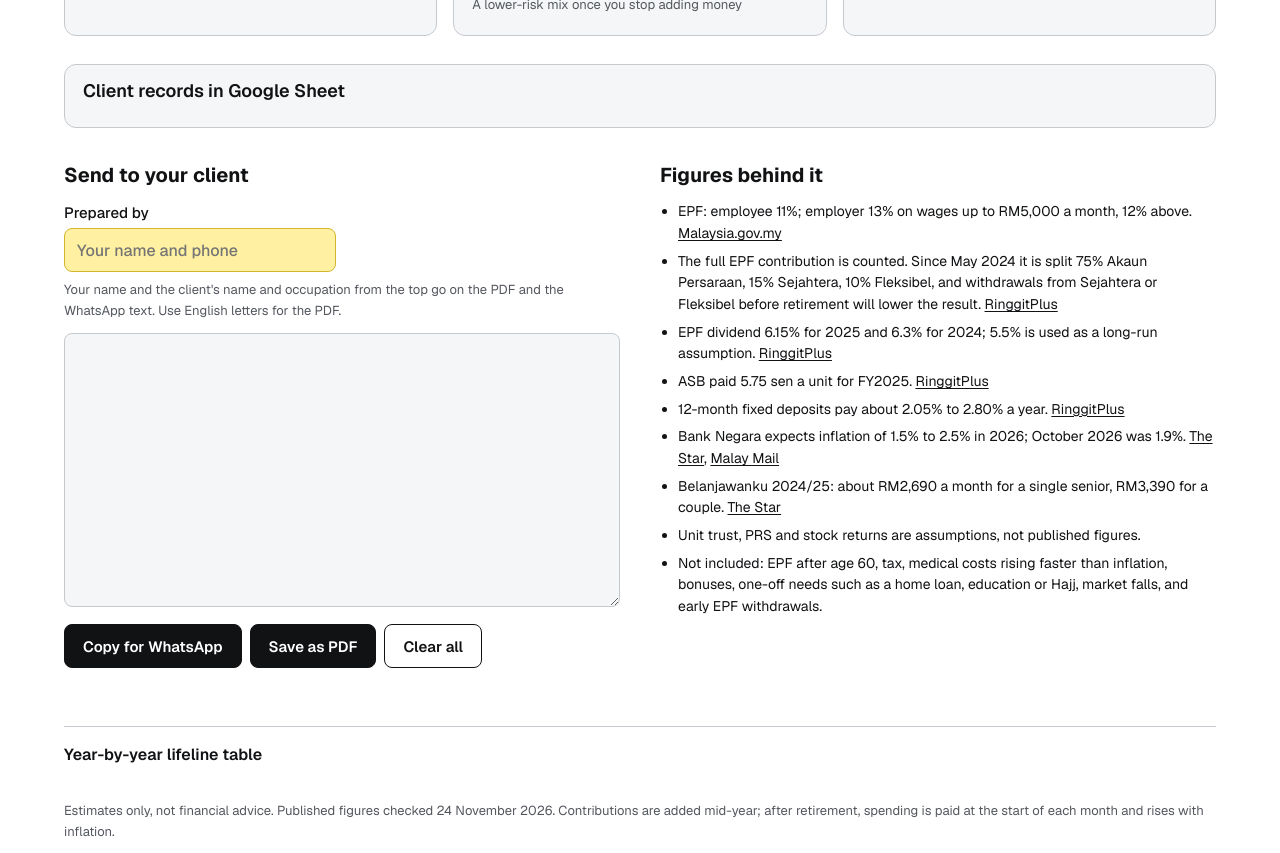
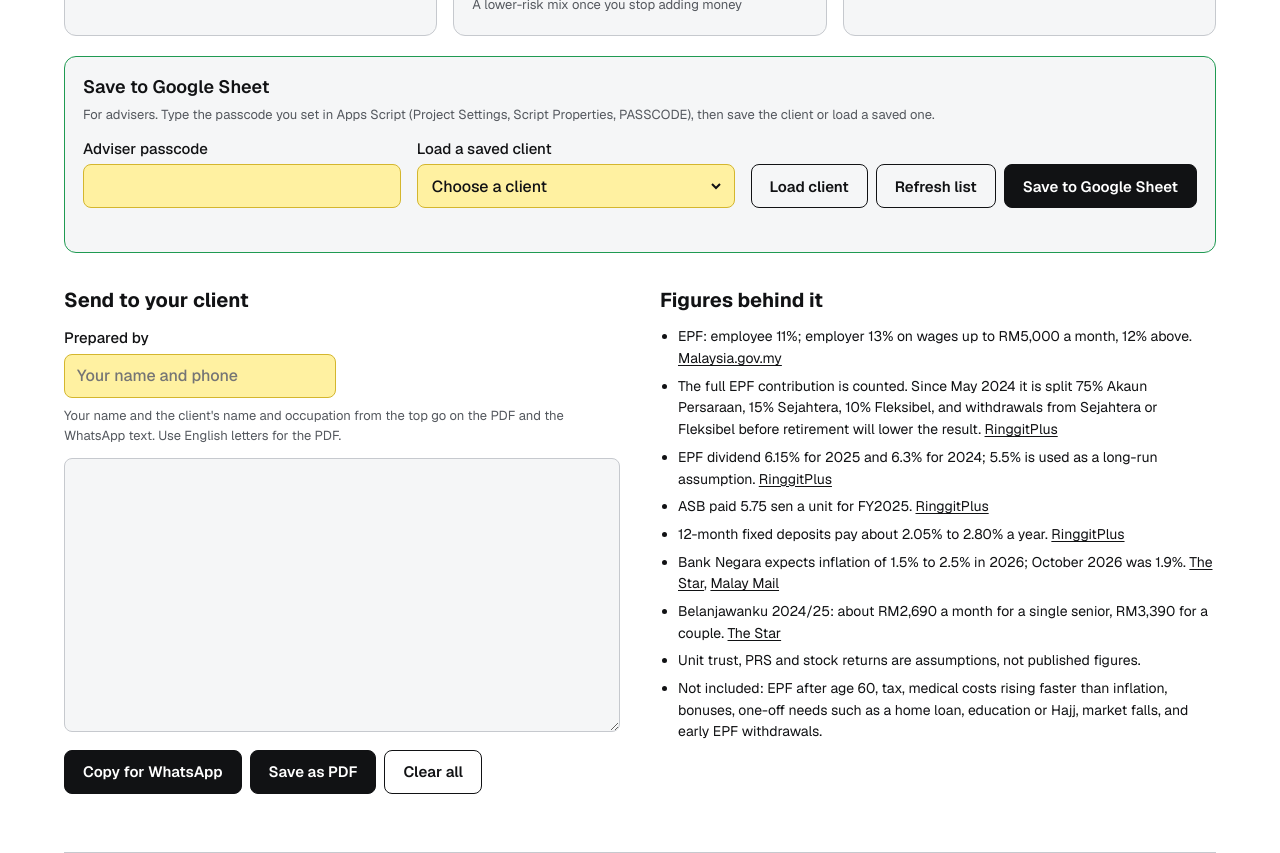
Before and after one commit to aubreyvoon/retirement-calculator, a plain HTML site: page index.html in a window 1280 px wide. Shown: the part 2049-2902 px from the top of the page. Drawn offline with nearby package versions, Linux system fonts and the light colour scheme.

Commit message:
Save to Google Sheet section always open

```diff
--- a/index.html
+++ b/index.html
@@ -51,8 +51,8 @@ h1{font-size:clamp(30px,4.2vw,44px);line-height:1.05;letter-spacing:-.02em;margi
 .who .f .l{font-size:14px}
 .stp button:disabled{opacity:.3;cursor:not-allowed}
 .stp input[readonly]{cursor:default}
-.recs{margin-top:28px;border:1px solid var(--line);border-radius:12px;padding:4px 18px 14px;background:var(--panel)}
-.recs summary{font-size:18px}
+.recs{margin-top:20px;border:1.5px solid var(--grn);border-radius:12px;padding:16px 18px 14px;background:var(--panel)}
+.recs h2{font-size:18px;margin:0 0 4px;font-weight:600}
 .recrow{display:flex;flex-wrap:wrap;gap:12px 16px;align-items:flex-end}
 .recrow .f{margin:0;flex:1 1 220px;max-width:340px}
 .recrow .btns{margin-top:0}
@@ -194,16 +194,16 @@ tr.r td{background:var(--yel);font-weight:600}
 <main class="band">
 <div class="wrap">
   <div class="grid" id="panels"></div>
-  <details class="recs" id="recs" hidden>
-    <summary>Client records in Google Sheet</summary>
+  <section class="recs" id="recs" hidden>
+    <h2>Save to Google Sheet</h2>
     <p class="h" id="recWhere" style="margin:0 0 12px"></p>
     <div class="recrow">
       <div class="f" id="keyRow" hidden><label class="l" for="recKey">Adviser passcode</label><span class="in"><input id="recKey" type="password" autocomplete="current-password"></span></div>
       <div class="f"><label class="l" for="recSel">Load a saved client</label><span class="in"><select id="recSel"><option value="">Choose a client</option></select></span></div>
-      <div class="btns"><button type="button" class="btn ghost" id="recLoad">Load client</button><button type="button" class="btn ghost" id="recRefresh">Refresh list</button><button type="button" class="btn" id="recSave">Save this client</button></div>
+      <div class="btns"><button type="button" class="btn ghost" id="recLoad">Load client</button><button type="button" class="btn ghost" id="recRefresh">Refresh list</button><button type="button" class="btn" id="recSave">Save to Google Sheet</button></div>
     </div>
     <p class="msg" id="recMsg" aria-live="polite"></p>
-  </details>
+  </section>
   <div class="out">
     <section>
       <h2>Send to your client</h2>
@@ -526,7 +526,7 @@ const recErr=(e,write)=>{const c=e&&e.code;
   if(c==='not_in_manifest'||c==='approval_required'||c==='not_granted')return 'This calculator needs your OK to use Google Sheets. Allow it when claude.ai asks, then try again.';
   if(c==='blocked_by_policy')return 'Your organisation does not allow this calculator to use Google Sheets.';
   if(c==='tool_error')return 'Google Sheets refused the request. Check that you can open the sheet and that it still has the '+TAB+' tab.';
-  if(c==='passcode')return 'That adviser passcode is not right.';
+  if(c==='passcode')return getKey()?"That passcode doesn't match the PASSCODE set in Apps Script (Project Settings, Script Properties).":'Type your adviser passcode first.';
   if(c==='no_tab')return 'The sheet has no tab named '+TAB+'.';
   if(write&&(c==='server_unavailable'||c==='upstream_error'||c==='network'||c==='cancelled'))return 'Google Sheets did not confirm the save. Check the sheet before saving again, so the client is not saved twice.';
   if(c==='server_unavailable'||c==='network')return 'Google Sheets did not respond. Try again in a moment.';
@@ -539,9 +539,9 @@ async function post(o){if(!getKey())throw {code:'passcode'};let r,j=null;try{r=a
     $('#recWhere').textContent='Saves each client as a new row in the '+TAB+' tab of your Google Sheet, using your Google Sheets connection in Claude.';}
   else if(SCRIPT_URL&&!framed){BK={save:row=>post({action:'save',row}),list:async()=>(await post({action:'list'})).rows||[]};
     $('#keyRow').hidden=false;try{$('#recKey').value=sessionStorage.getItem('rcm-key')||'';}catch(e){}
-    $('#recWhere').textContent='For advisers. Enter your passcode to save clients to, or load them from, your Google Sheet.';}
+    $('#recWhere').textContent='For advisers. Type the passcode you set in Apps Script (Project Settings, Script Properties, PASSCODE), then save the client or load a saved one.';}
   $('#recs').hidden=!BK;})();
-$('#recs').addEventListener('toggle',()=>{if($('#recs').open&&!LISTED&&BK&&($('#keyRow').hidden||getKey()))refreshList();});
+$('#recSel').addEventListener('focus',()=>{if(!LISTED&&BK&&($('#keyRow').hidden||getKey()))refreshList();});
 async function refreshList(){if(!BK)return;rmsg('Loading saved clients…');let rows;try{rows=await BK.list();}catch(e){rmsg(recErr(e,false));return;}
   LISTED=true;RECS=new Map();for(const r of rows){const n=String((r&&r[1])||'').trim();if(n)RECS.set(n,r);}
   const sel=$('#recSel'),cur=sel.value;sel.length=1;[...RECS.keys()].sort((a,b)=>a.localeCompare(b)).forEach(n=>{const o=document.createElement('option');o.value=n;o.textContent=n;sel.append(o);});
```
